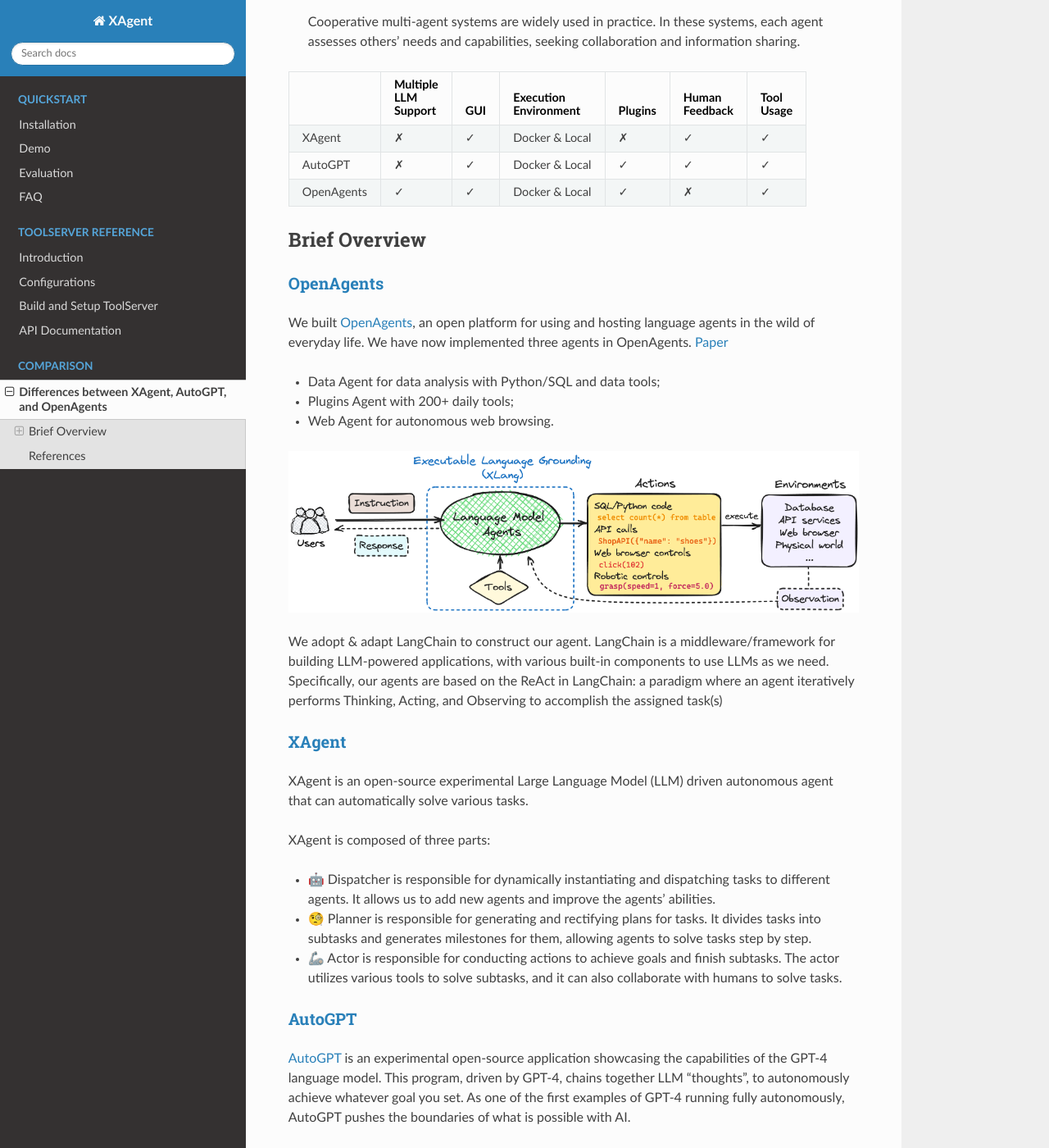
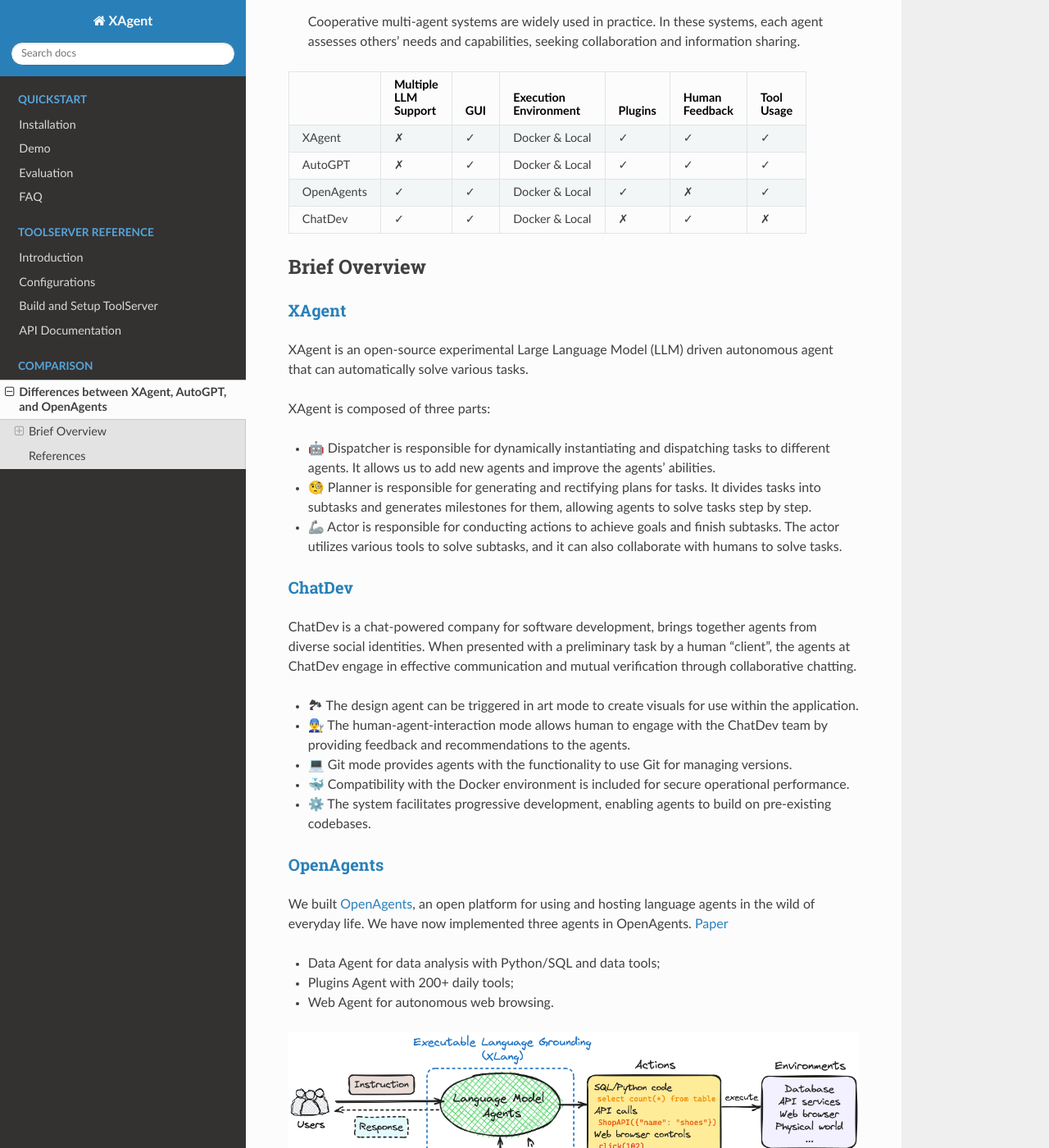
Before and after one commit to OpenBMB/XAgent-doc, a Sphinx documentation site: the page built from docs/source/Others/Comparison.md, in a window 1280 px wide and 1400 px high, scrolled down 278 px. Shown: the whole window at 82% size. Built offline with Sphinx 7.4.7 and the Read the Docs theme 2.0.0, drawn with Linux system fonts in a browser that asks for light colours.

Commit message:
add chatdev

```diff
--- a/docs/source/Others/Comparison.md
+++ b/docs/source/Others/Comparison.md
@@ -6,12 +6,33 @@
 
 |                | Multiple<br>LLM<br>Support | GUI | Execution<br>Environment | Plugins | Human<br>Feedback | Tool<br>Usage |
 |----------------|:--------------------------:|:---:|:------------------------:|:-------:|:-----------------:|:-------------:|
-| XAgent         | ✗                          | ✓   | Docker & Local           | ✗       | ✓                 | ✓             |
+| XAgent         | ✗                          | ✓   | Docker & Local           | ✓       | ✓                 | ✓             |
 | AutoGPT        | ✗                          | ✓   | Docker & Local           | ✓       | ✓                 | ✓             |
 | OpenAgents     | ✓                          | ✓   | Docker & Local           | ✓       | ✗                 | ✓             |
-
+| ChatDev        | ✓                          | ✓   | Docker & Local           | ✗       | ✓                 | ✗             |
 
 ## Brief Overview
+
+### [XAgent](https://github.com/OpenBMB/XAgent)
+
+XAgent is an open-source experimental Large Language Model (LLM) driven autonomous agent that can automatically solve various tasks.
+
+XAgent is composed of three parts:
+
+- 🤖 Dispatcher is responsible for dynamically instantiating and dispatching tasks to different agents. It allows us to add new agents and improve the agents' abilities.
+- 🧐 Planner is responsible for generating and rectifying plans for tasks. It divides tasks into subtasks and generates milestones for them, allowing agents to solve tasks step by step.
+- 🦾 Actor is responsible for conducting actions to achieve goals and finish subtasks. The actor utilizes various tools to solve subtasks, and it can also collaborate with humans to solve tasks.
+
+### [ChatDev](https://github.com/OpenBMB/ChatDev)
+
+ChatDev is a chat-powered company for software development, brings together agents from diverse social identities. When presented with a preliminary task by a human "client", the agents at ChatDev engage in effective communication and mutual verification through collaborative chatting.
+
+- 🏞 The design agent can be triggered in art mode to create visuals for use within the application.
+- 👨‍🔧 The human-agent-interaction mode allows human to engage with the ChatDev team by providing feedback and recommendations to the agents.
+- 💻 Git mode provides agents with the functionality to use Git for managing versions.
+- 🐳 Compatibility with the Docker environment is included for secure operational performance.
+- ⚙️ The system facilitates progressive development, enabling agents to build on pre-existing codebases.
+
 
 ### [OpenAgents](https://github.com/xlang-ai/OpenAgents)
 
```
Also changed, not shown: other parts of docs/source/Others/Comparison.md (+0 -9 lines).
